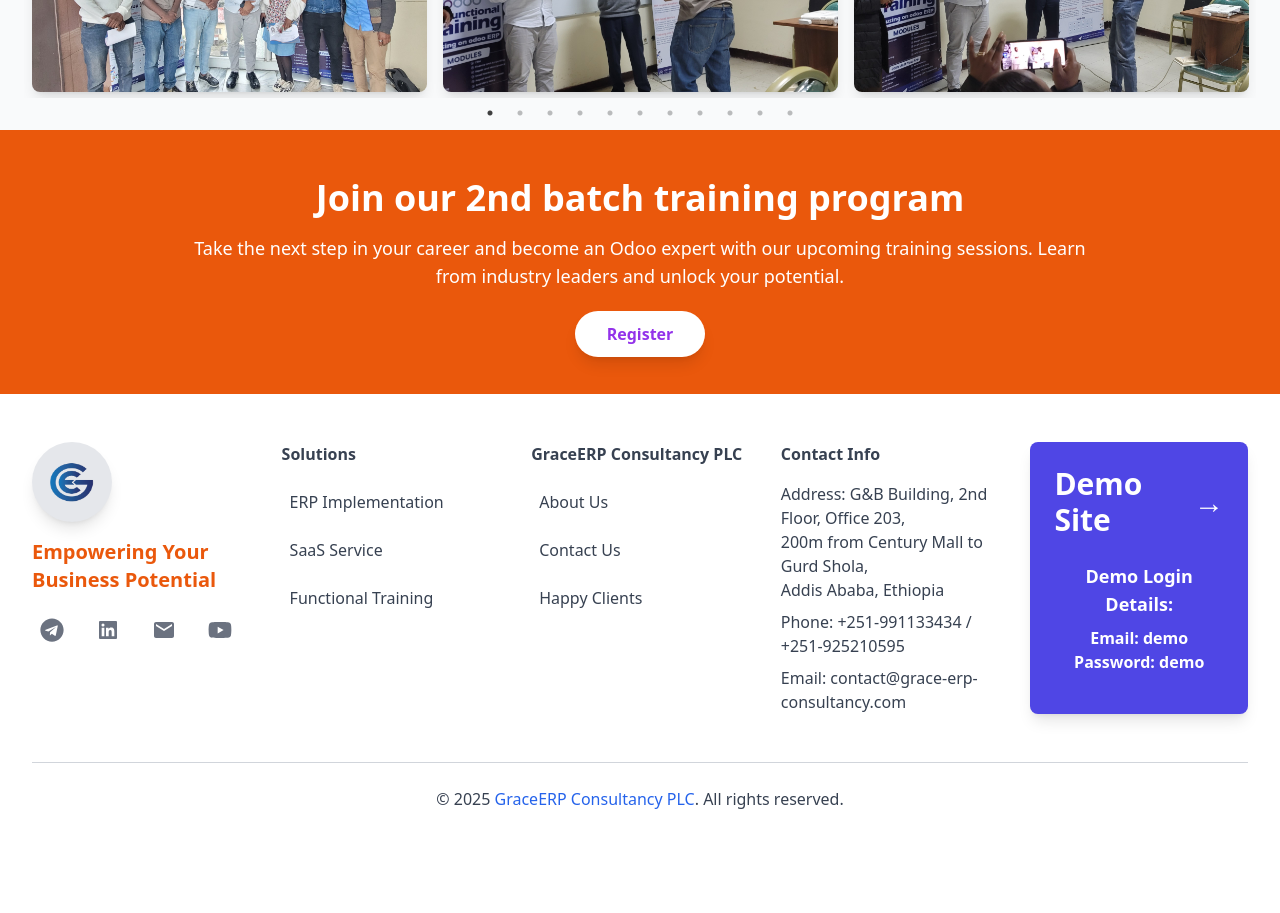
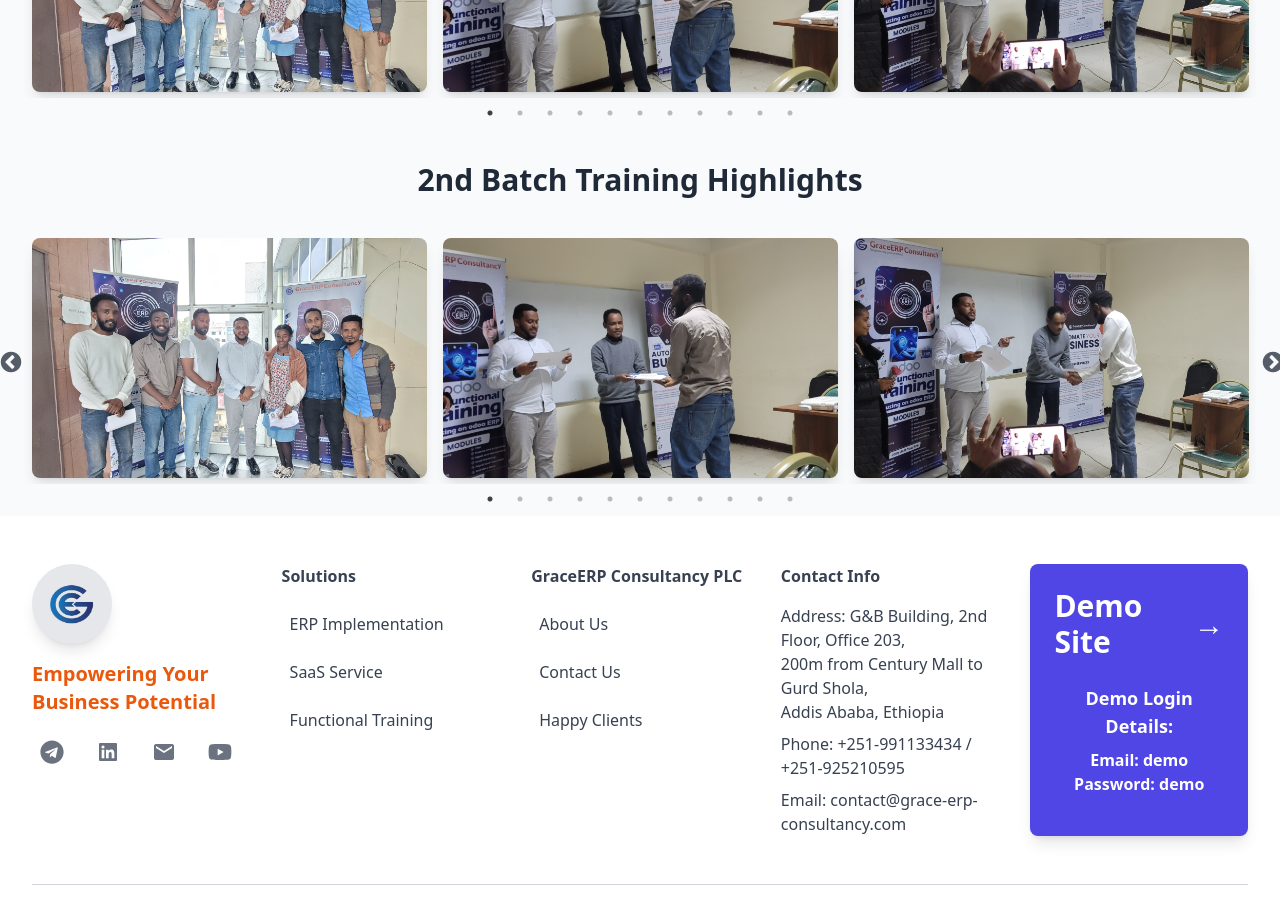
Before and after one commit to ante-mulu/grace-website-redesign, a React (Vite) app: page /training in a window 1280 px wide. Shown: the part 1180-2093 px from the top of the page. Before the commit the page ends 2039 px from the top, so only its background shows below. Built offline with nearby package versions, Linux system fonts and the light colour scheme.

Commit message:
add training section

```diff
--- a/src/components/Training/Training.tsx
+++ b/src/components/Training/Training.tsx
@@ -57,8 +57,8 @@
     <div className="bg-gray-50">
       {/* Title Section */}
       <div className="flex items-center justify-center">
-        <h1 className="text-gray-600 text-5xl font-bold text-center ">
-        GraceERP Consultancy PLC recently concluded its 1st Batch Odoo Functional Training Program
+        <h1 className="text-gray-600 text-5xl font-bold text-center">
+          GraceERP Consultancy PLC recently concluded its 1st Batch Odoo Functional Training Program
         </h1>
       </div>
 
@@ -68,29 +68,20 @@
           GraceERP Consultancy’s Odoo Training Program
         </h2>
         <p className="text-lg text-gray-600 mb-6">
-          GraceERP Consultancy PLC recently concluded its inaugural Odoo
-          Functional Training Program, a two-month intensive course designed to
-          equip participants with the skills needed to navigate and optimize
-          Odoo, the world's leading ERP system.
+          GraceERP Consultancy PLC recently concluded its inaugural Odoo Functional Training Program, a two-month intensive course designed to equip participants with the skills needed to navigate and optimize Odoo, the world's leading ERP system.
         </p>
         <p className="text-lg text-gray-600 mb-6">
-          As a pioneer in Odoo implementation and training in Ethiopia, GraceERP
-          is committed to fostering a vibrant Odoo community and driving
-          business growth through technology. Our training programs are tailored
-          to meet the evolving needs of the market, providing professionals with
-          the knowledge and expertise they need to excel in their roles.
+          As a pioneer in Odoo implementation and training in Ethiopia, GraceERP is committed to fostering a vibrant Odoo community and driving business growth through technology. Our training programs are tailored to meet the evolving needs of the market, providing professionals with the knowledge and expertise they need to excel in their roles.
         </p>
         <p className="text-lg text-gray-600 mb-6">
-          Whether you're looking to enhance your Odoo skills or start a new
-          career path, join our upcoming training sessions and discover the
-          power of Odoo to unlock your business's full potential.
+          Whether you're looking to enhance your Odoo skills or start a new career path, join our upcoming training sessions and discover the power of Odoo to unlock your business's full potential.
         </p>
       </section>
 
-      {/* Carousel Section */}
+      {/* 1st Batch Training Highlights Section */}
       <section className="max-w-7xl mx-auto py-8 px-6">
         <h3 className="text-3xl font-semibold text-center text-gray-800 mb-10">
-         1st Batch Training Highlights
+          1st Batch Training Highlights
         </h3>
         <Slider {...settings}>
           {photos.map((photo, index) => (
@@ -105,16 +96,32 @@
         </Slider>
       </section>
 
+      {/* 2nd Batch Training Highlights Section */}
+      <section className="max-w-7xl mx-auto py-8 px-6">
+        <h3 className="text-3xl font-semibold text-center text-gray-800 mb-10">
+          2nd Batch Training Highlights
+        </h3>
+        <Slider {...settings}>
+          {photos.map((photo, index) => (
+            <div key={index} className="px-2">
+              <img
+                src={photo}
+                alt={`Second Training Highlight ${index + 1}`}
+                className="rounded-lg shadow-lg w-full h-60 object-cover"
+              />
+            </div>
+          ))}
+        </Slider>
+      </section>
+
       {/* Call to Action Section */}
-      <section className="bg-orange-600 py-12">
+      {/* <section className="bg-orange-600 py-12">
         <div className="max-w-4xl mx-auto text-center">
           <h3 className="text-white text-4xl font-semibold mb-4">
-          Join our 2nd batch training program
+            Join our 2nd Batch Training Program
           </h3>
           <p className="text-white text-lg mb-8">
-            Take the next step in your career and become an Odoo expert with our
-            upcoming training sessions. Learn from industry leaders and unlock
-            your potential.
+            Take the next step in your career and become an Odoo expert with our upcoming training sessions. Learn from industry leaders and unlock your potential.
           </p>
           <Link
             to="https://shorturl.at/dPGf4"
@@ -124,7 +131,7 @@
             Register
           </Link>
         </div>
-      </section>
+      </section> */}
     </div>
   );
 };
```
